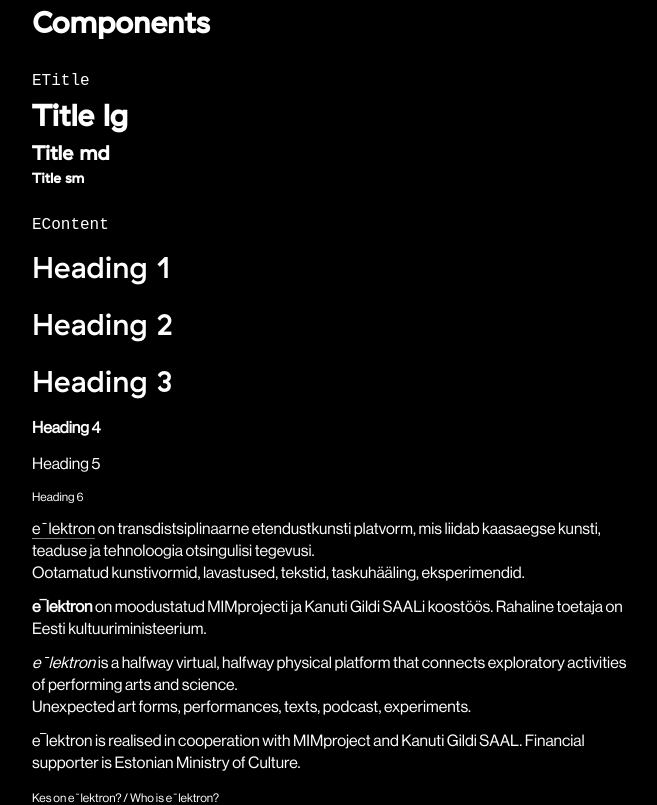
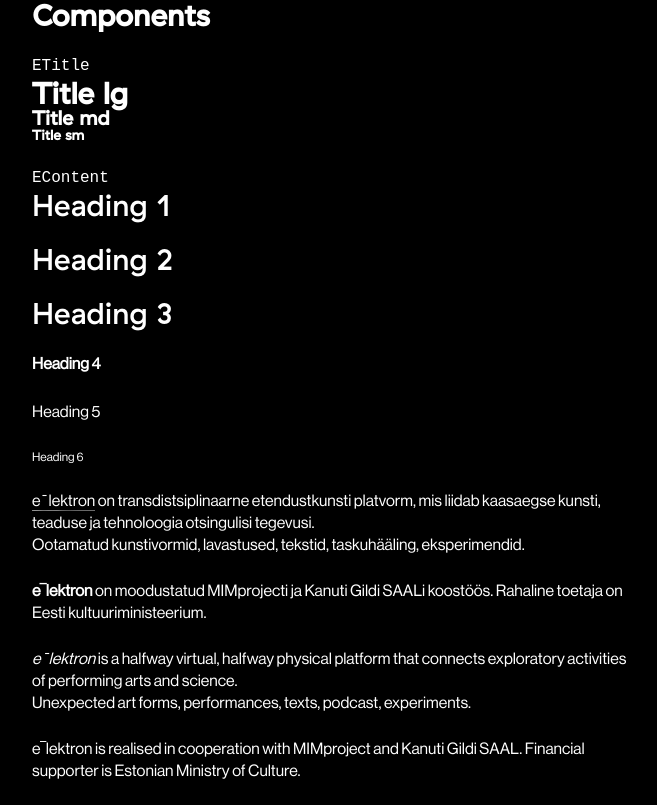
Before and after one commit to elektronstudio/elektro, a Vue app: page /Components in a window 1280 px wide. Shown: the top 805 px of the page, without its empty margins (308-965 px from the left). Built offline with nearby package versions, Linux system fonts and the light colour scheme; a web font is replaced by a local one.

Commit message:
feat: update headings spacing and line-height

```diff
--- a/src/components/EContent.vue
+++ b/src/components/EContent.vue
@@ -24,8 +24,7 @@
 <style scoped>
 .EContent > :deep(*:not(:last-child)) {
   /* Is this the correct TW variable? */
-  /* Also? */
-  margin-bottom: var(--gap-3);
+  margin-bottom: var(--gap-6);
 }
 .EContent :deep(p) {
   font-size: var(--text-base);
@@ -64,8 +63,13 @@
 .EContent :deep(h1),
 .EContent :deep(h2),
 .EContent :deep(h3) {
+  line-height: var(--line-height-5xl);
+  font-size: var(--text-3xl);
+}
+.EContent :deep(h1):not(:first-child),
+.EContent :deep(h2):not(:first-child),
+.EContent :deep(h3):not(:first-child) {
   margin-top: var(--gap-2);
-  font-size: var(--text-3xl);
 }
 .EContent :deep(h4),
 .EContent :deep(h5),
--- a/src/components/ETitle.vue
+++ b/src/components/ETitle.vue
@@ -22,6 +22,7 @@
 <style scoped>
 .ETitle {
   font-weight: bold;
+  line-height: var(--line-height-5xl);
 }
 .ETitle.sm {
   font-size: var(--text-sm);
```
